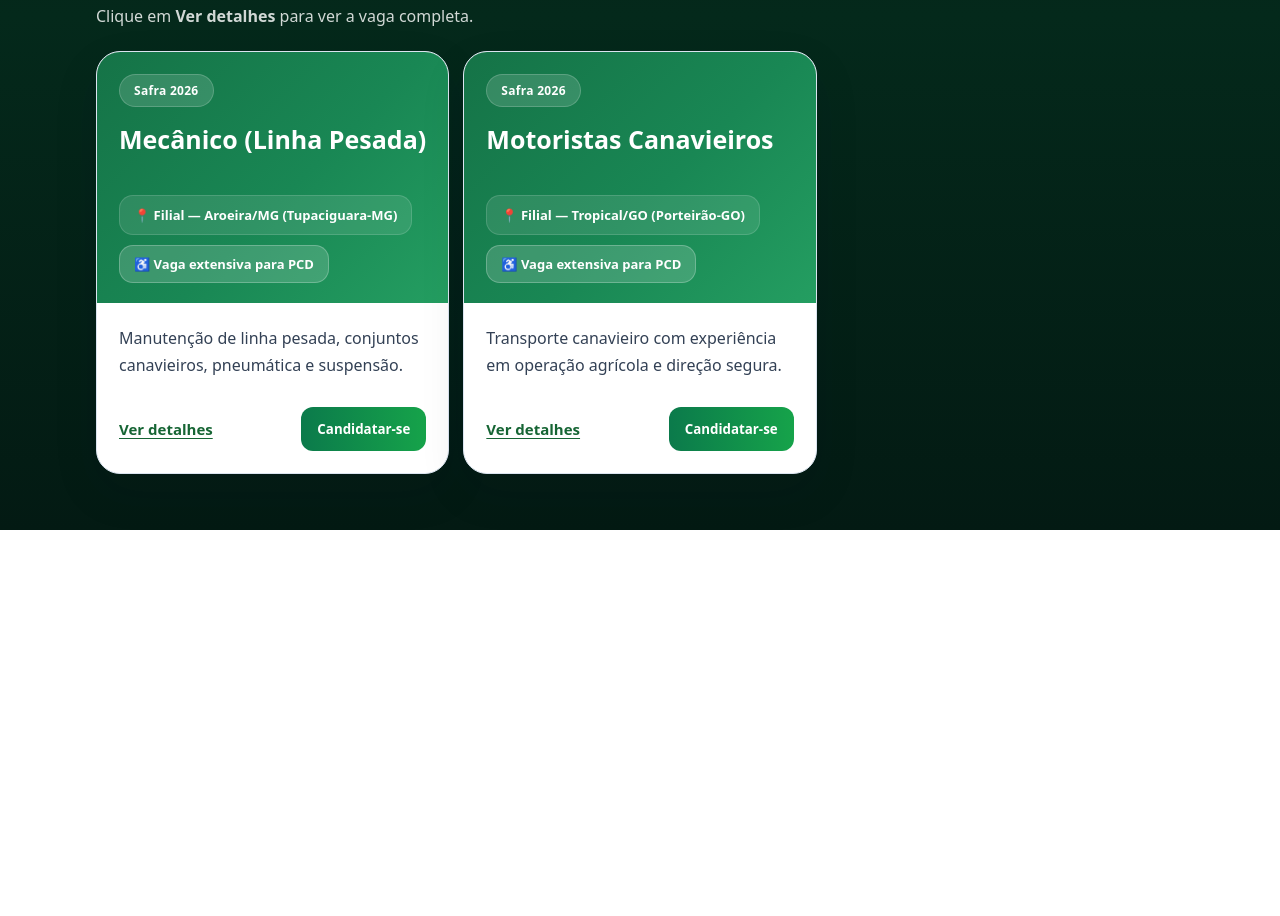
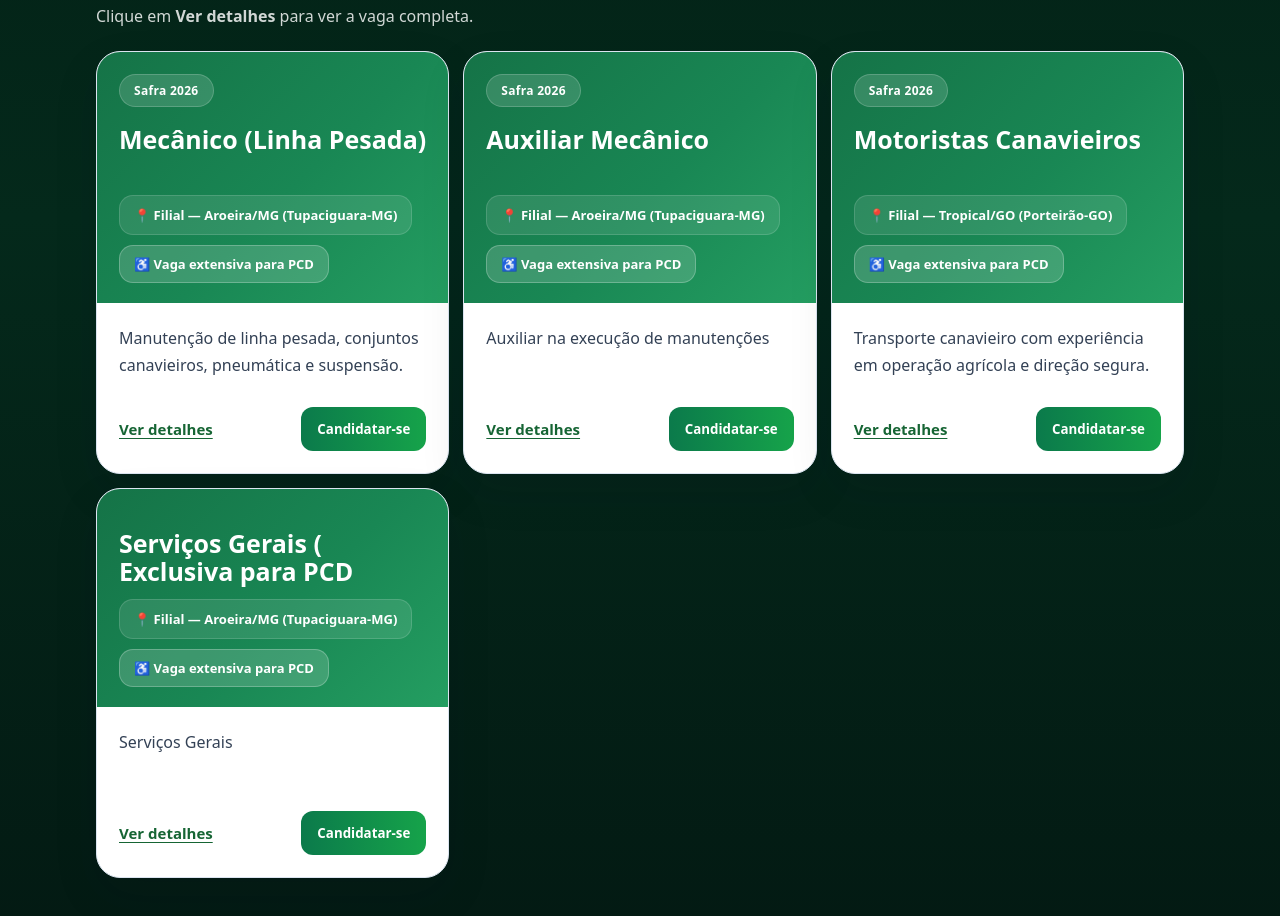
Before and after one commit to happeningti/site-happening, a Next.js app: page /trabalhe-conosco in a window 1280 px wide. Shown: the part 500-1416 px from the top of the page. Before the commit the page ends 1030 px from the top, so only its background shows below. Built offline with nearby package versions, Linux system fonts and the light colour scheme.

Commit message:
Atualização de vaga no site Happening

```diff
--- a/app/trabalhe-conosco/page.tsx
+++ b/app/trabalhe-conosco/page.tsx
@@ -62,37 +62,37 @@ const VAGAS: Vaga[] = [
     ativa: true,
   },
   {
-    id: "tecnico-seguranca-trabalho-tupaciguara",
-    titulo: "Técnico em Segurança do Trabalho",
+    id: "Auxiliar Mecânico",
+    titulo: "Auxiliar Mecânico",
     local: "Filial — Aroeira/MG (Tupaciguara-MG)",
     resumo:
-      "Segurança do trabalho, prevenção de acidentes e apoio às rotinas da filial.",
+      "Auxiliar na execução de manutenções",
     descricao:
-      "Vaga para atuação na unidade de Tupaciguara-MG, com foco em segurança do trabalho, prevenção de acidentes, orientação operacional e apoio às rotinas da filial.",
+      "Auxiliar na execução de manutenções preventivas e corretivas em caminhões e carretas",
     requisitos: [
       'CNH categoria "B"',
       "Residir em Tupaciguara/MG",
-      "Experiência na função",
-      "Curso e registro válidos",
+      "Ser proativo",
+      "Ter disponibilidade para trabalhar em diferenteis escalas"
+
     ],
     responsabilidades: [
-      "Acompanhar rotinas de segurança do trabalho na unidade",
-      "Orientar equipes quanto ao cumprimento das normas de segurança",
-      "Apoiar ações preventivas e inspeções internas",
-      "Promover práticas seguras no ambiente de trabalho",
+      "Priorizar sempre a segurança",
+      "Auxiliar na execução de manutenções preventivas e corretivas em caminhões e carretas",
+
     ],
     beneficios: [
       "Salário compatível com a função",
-      "Vale alimentação",
-      "Premiação de segurança",
+      "Ticket alimentação",
+      "Premiação Mensal",
       "Seguro de vida",
       "Plano de saúde",
       "Plano odontológico",
       "Transporte fornecido pela empresa",
     ],
     safra: "Safra 2026",
-    pcd: false,
-    ativa: false,
+    pcd: true,
+    ativa: true,
   },
   {
     id: "motoristas-canavieiros-porteirao",
@@ -130,17 +130,17 @@ const VAGAS: Vaga[] = [
 
   // ===== VAGAS RESERVA / FUTURAS =====
   {
-    id: "vaga-04",
-    titulo: "Nova vaga 04",
-    local: "Matriz — Sertãozinho/SP",
-    resumo: "Resumo curto da vaga 04.",
-    descricao: "Descrição completa da vaga 04.",
-    requisitos: ["Requisito 1", "Requisito 2"],
-    responsabilidades: ["Responsabilidade 1", "Responsabilidade 2"],
-    beneficios: ["Benefício 1", "Benefício 2"],
-    safra: "Safra 2026",
-    pcd: false,
-    ativa: false,
+    id: "Serviços Gerais",
+    titulo: "Serviços Gerais ( Exclusiva para PCD",
+    local: "Filial — Aroeira/MG (Tupaciguara-MG)",
+    resumo: "Serviços Gerais",
+    descricao: "Serviçõs gerais",
+    requisitos: ["Organização e comprometimento", "Disponibilidade para trabalhar em equipe", "Laudo médico atualizado"],
+    //responsabilidades: ["Responsabilidade 1", "Responsabilidade 2"],
+    //beneficios: ["Benefício 1", "Benefício 2"],
+    //safra: "Safra 2026",
+    pcd: true,
+    ativa: true,
   },
   {
     id: "vaga-05",
```
